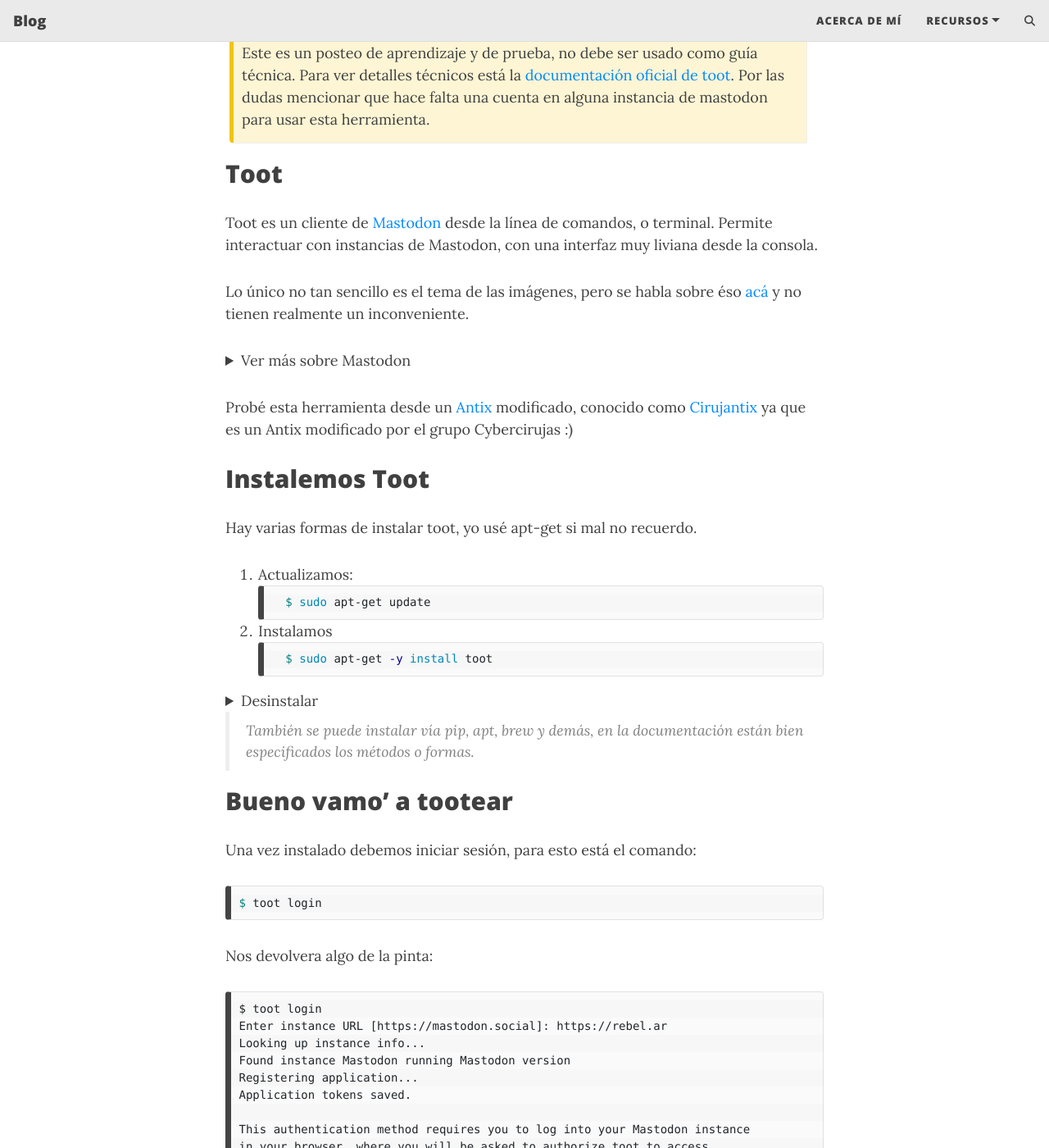
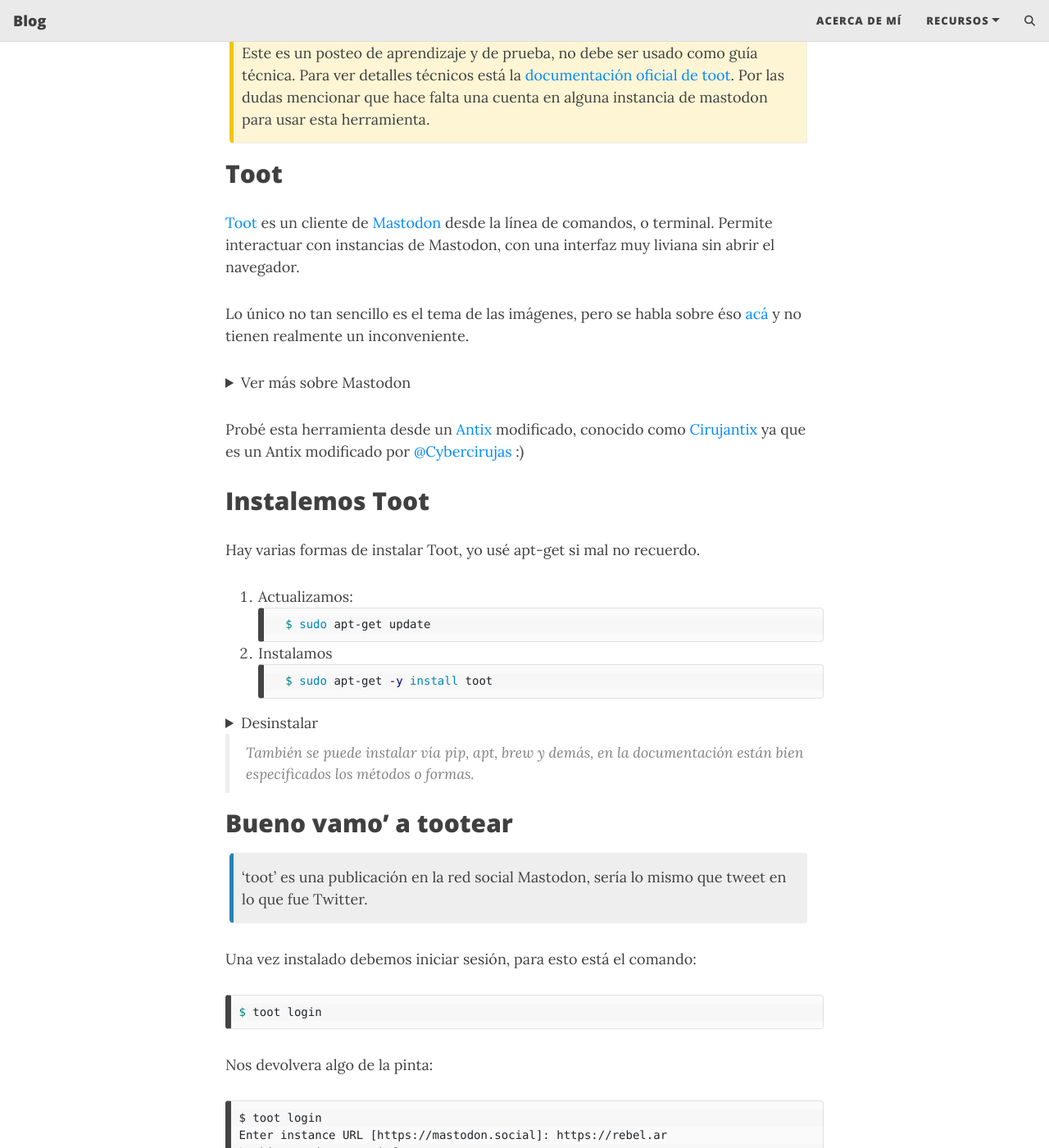
Before and after one commit to Pulga8/pulga8.github.io, a Jekyll site: the page built from _posts/2025-04-13-mastodon-desde-la-terminal.md, in a window 1280 px wide and 1400 px high, scrolled down 612 px. Shown: the whole window at 82% size. Built offline with Jekyll 4.4.1, drawn with Linux system fonts in a browser that asks for light colours; comment, search, counter and statistics services are not loaded; some of the changed text lies outside the part shown; grey boxes are pictures that could not be loaded.

Commit message:
refactor the last post

````diff
--- a/_posts/2025-04-13-mastodon-desde-la-terminal.md
+++ b/_posts/2025-04-13-mastodon-desde-la-terminal.md
@@ -18,7 +18,7 @@
 
 ## Toot
 
-Toot es un cliente de [Mastodon](https://mastodon.social/) desde la línea de comandos, o terminal. Permite interactuar con instancias de Mastodon, con una interfaz muy liviana desde la consola.
+[Toot](https://toot.bezdomni.net/) es un cliente de [Mastodon](https://mastodon.social/) desde la línea de comandos, o terminal. Permite interactuar con instancias de Mastodon, con una interfaz muy liviana sin abrir el navegador.
 
 Lo único no tan sencillo es el tema de las imágenes, pero se habla sobre éso [acá](https://github.com/ihabunek/toot?tab=readme-ov-file#tui-features) y no tienen realmente un inconveniente.
 
@@ -27,11 +27,11 @@
 [Documentación de Mastodon.](https://docs.joinmastodon.org/)
 </details>
 
-Probé esta herramienta desde un [Antix](https://antixlinux.com/) modificado, conocido como [Cirujantix](https://cybercirujas.rebelion.digital/foro/viewtopic.php?t=324) ya que es un Antix modificado por el grupo Cybercirujas :)
+Probé esta herramienta desde un [Antix](https://antixlinux.com/) modificado, conocido como [Cirujantix](https://cybercirujas.rebelion.digital/foro/viewtopic.php?t=324) ya que es un Antix modificado por [@Cybercirujas](https://cybercirujas.rebelion.digital/foro/) :)
 
 ## Instalemos Toot
 
-Hay varias formas de instalar toot, yo usé apt-get si mal no recuerdo.
+Hay varias formas de instalar Toot, yo usé apt-get si mal no recuerdo.
 
 1. Actualizamos:
   ```sh
@@ -58,6 +58,9 @@
 > También se puede instalar vía pip, apt, brew y demás, en la documentación están bien especificados los métodos o formas.
 
 ## Bueno vamo' a tootear
+
+{: .box-note}
+'toot' es una publicación en la red social Mastodon, sería lo mismo que tweet en lo que fue Twitter.
 
 Una vez instalado debemos iniciar sesión, para esto está el comando:
 
@@ -139,7 +142,7 @@
 Para escribir un toot apretamos la letra **C**
 
 Nos abrirá una "sobrepantalla" o como quieran decirle, con las opciones de escribir, publicar el toot, y un par de ajustes.
-Escribimos  nuesto toot con la famosa entrada "Hola desde..."
+Escribimos nuesto toot con la famosa entrada "Hola desde..."
 
 ![Toteando](/assets/img/toot3.png)
 
````
Also changed, not shown: other parts of _posts/2025-04-13-mastodon-desde-la-terminal.md (+4 -4 lines).
